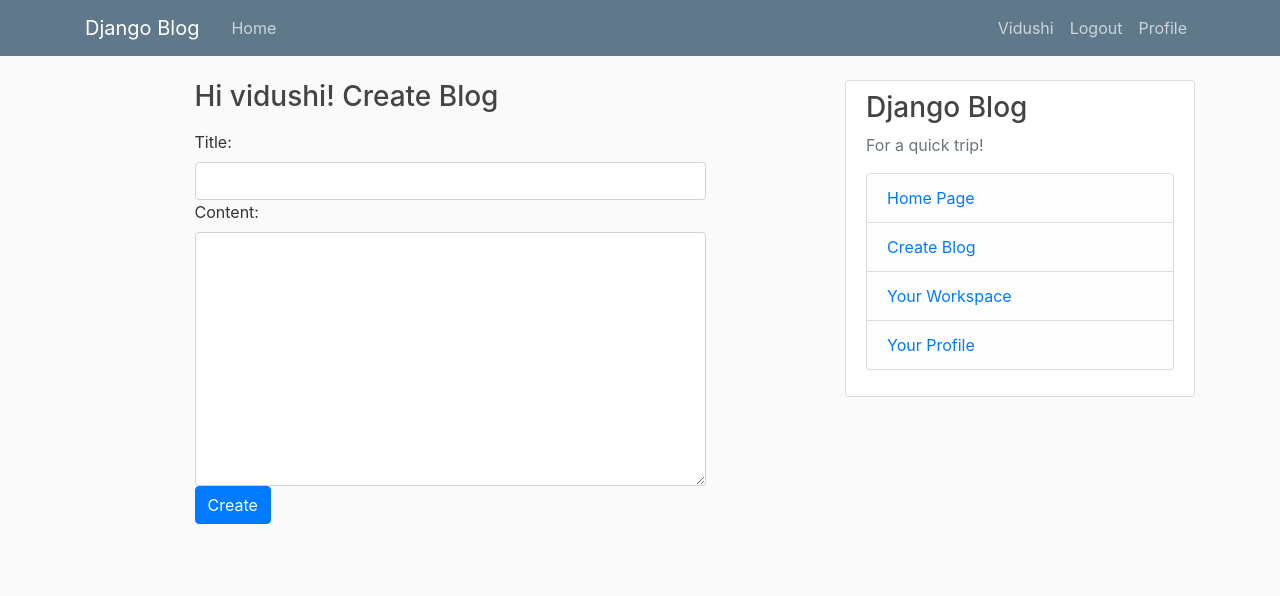
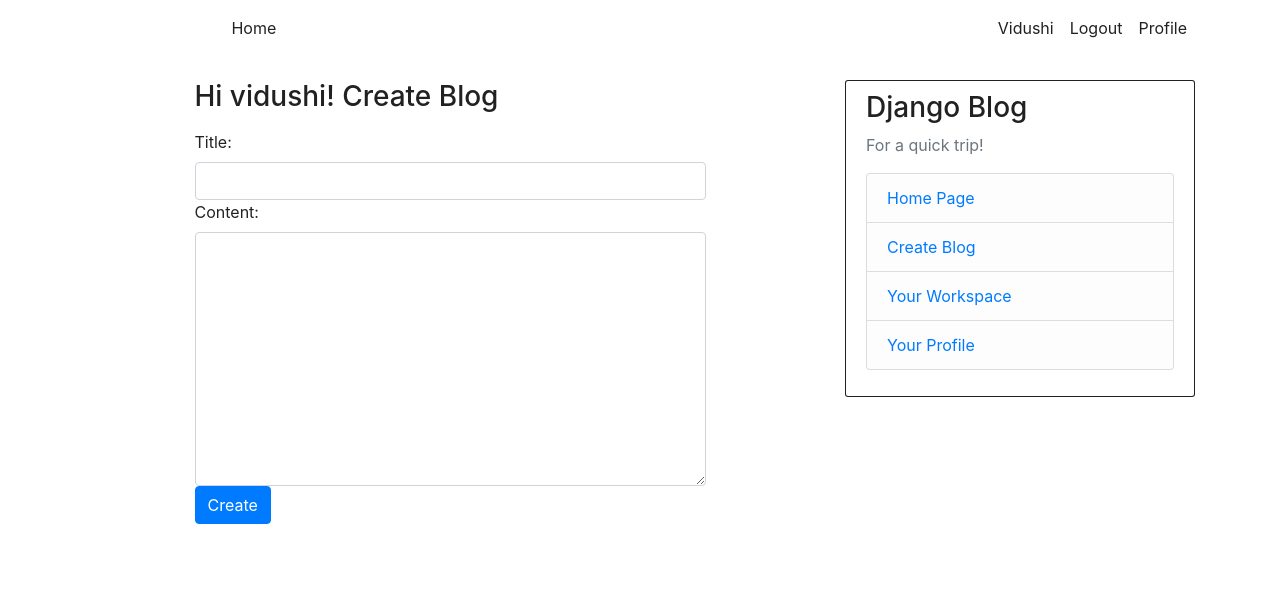
Before and after one commit to vidushi-agarwal/django_self_tutorial, a Django app: page /blog/create/ in a window 1280 px wide. Shown: the top 596 px of the page. Run offline with Django 3.2, Linux system fonts and the light colour scheme; a user stored in the database is signed in; some libraries are stand-ins or nearby versions.

Commit message:
changes css file colors

```diff
--- a/blog/static/blog/main.css
+++ b/blog/static/blog/main.css
@@ -1,11 +1,11 @@
 body {
-  background: #fafafa;
-  color: #333333;
+  background: #fff;
+  color: rgba(0,0,0,.87);
   margin-top: 5rem;
 }
 
 h1, h2, h3, h4, h5, h6 {
-  color: #444444;
+  color: rgba(0,0,0,.87);
 }
 
 ul {
@@ -13,11 +13,11 @@ ul {
 }
 
 .bg-steel {
-  background-color: #5f788a;
+  background-color: #fff;
 }
 
 .site-header .navbar-nav .nav-link {
-  color: #cbd5db;
+  color: rgba(0,0,0,.87);
 }
 
 .site-header .navbar-nav .nav-link:hover {
@@ -31,17 +31,17 @@ ul {
 .content-section {
   background: #ffffff;
   padding: 10px 20px;
-  border: 1px solid #dddddd;
+  border: 1px solid rgba(0,0,0,.87);
   border-radius: 3px;
   margin-bottom: 20px;
 }
 
 .article-title {
-  color: #444444;
+  color: rgba(0,0,0,.87);
 }
 
 a.article-title:hover {
-  color: #428bca;
+  color: rgba(0,0,0,.87);
   text-decoration: none;
 }
 
@@ -62,7 +62,7 @@ a.article-title:hover {
 }
 
 .article-metadata a:hover {
-  color: #333;
+  color: rgba(0,0,0,.87);
   text-decoration: none;
 }
 
```
